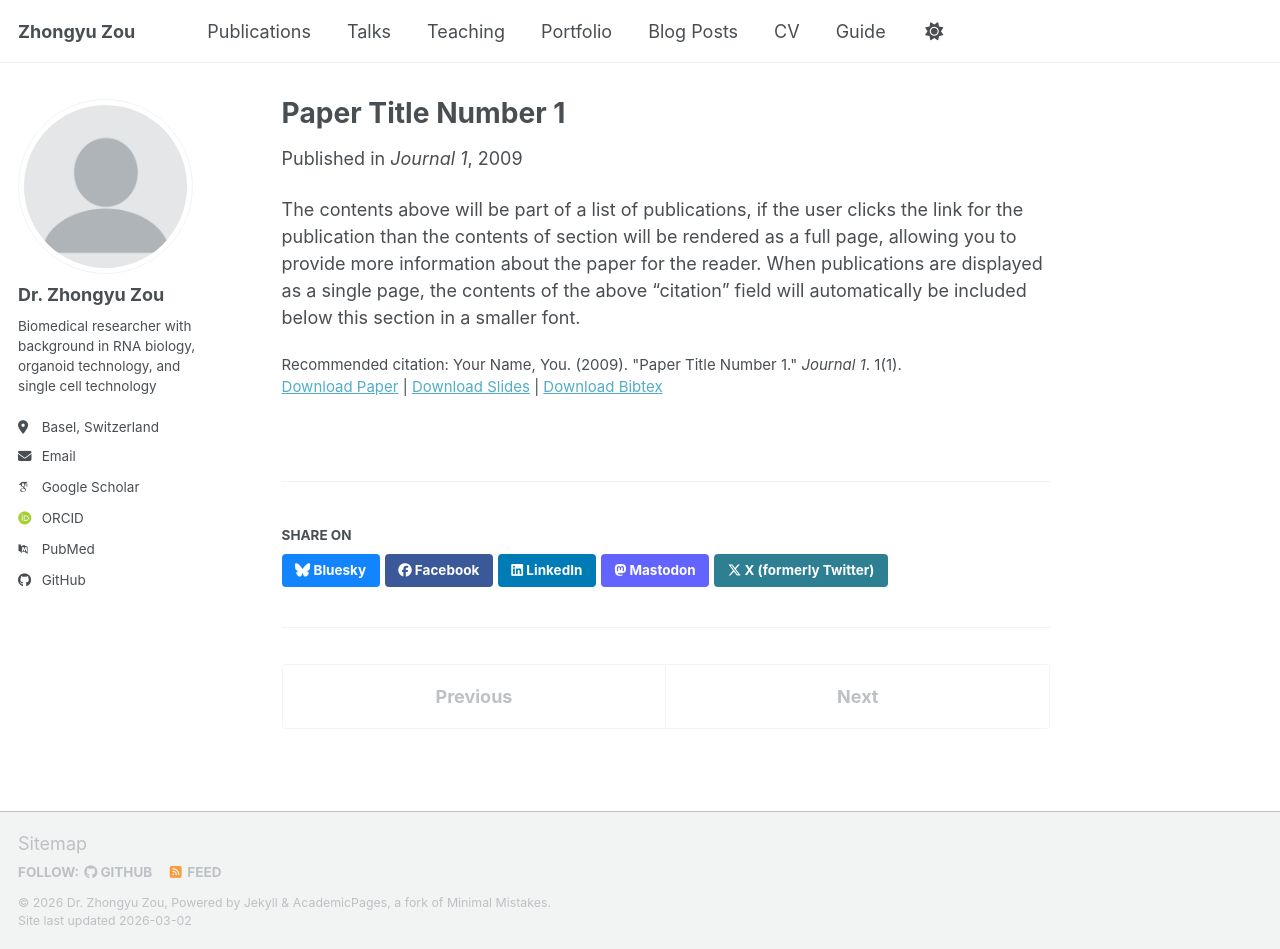
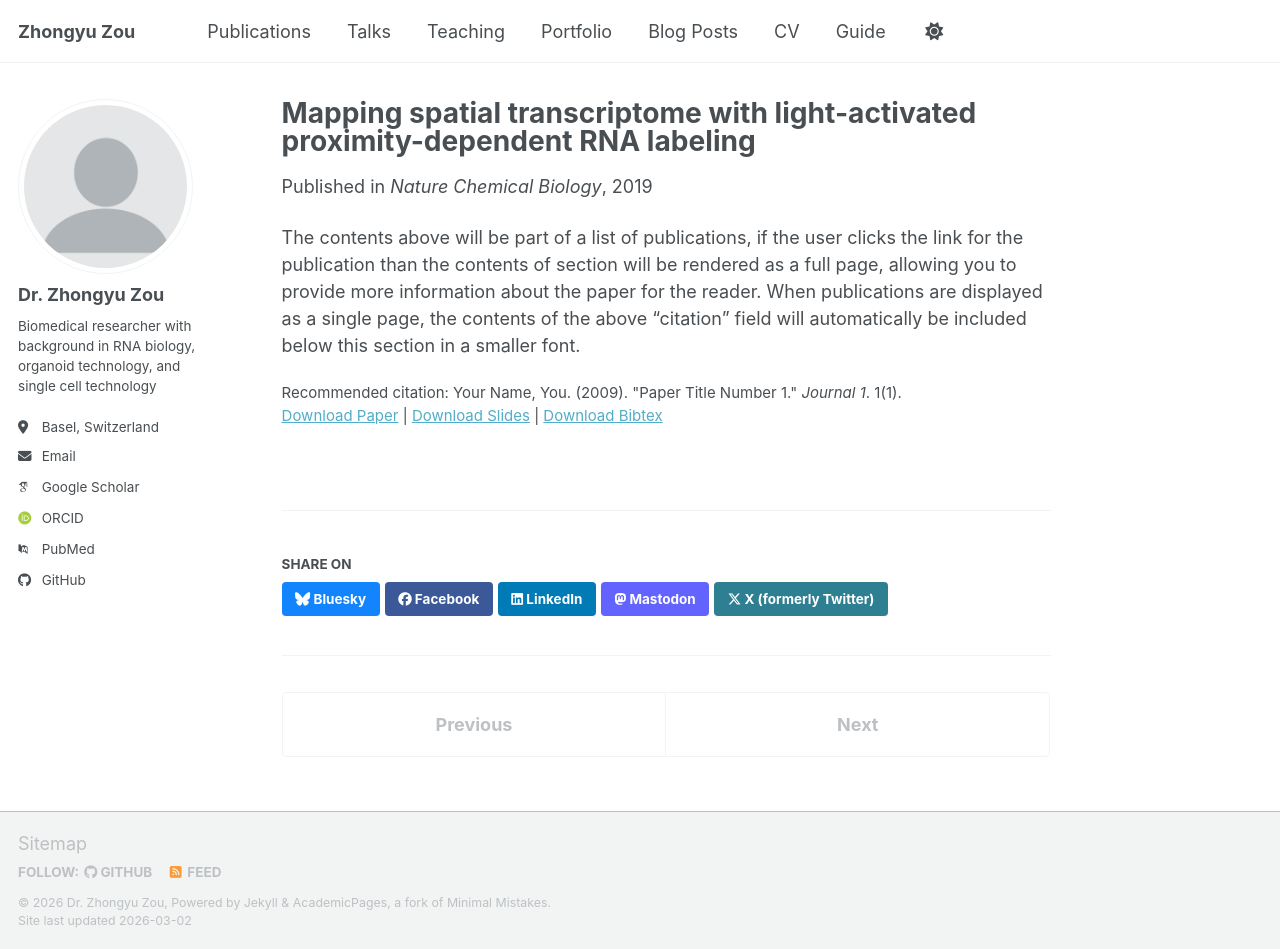
Before and after one commit to zhongyu-zou/zhongyu-zou.github.io, a Jekyll site: the page built from _publications/2009-10-01-paper-title-number-1.md, in a window 1280 px wide and 949 px high. Built offline with Jekyll 4.4.1, drawn with Linux system fonts in a browser that asks for light colours; some web fonts are replaced; a script bundle is joined from its source files by our own code; library files that are not in the unit come from our copies.

Commit message:
Update publication details for Paper Title Number 1

```diff
--- a/_publications/2009-10-01-paper-title-number-1.md
+++ b/_publications/2009-10-01-paper-title-number-1.md
@@ -1,13 +1,13 @@
 ---
-title: "Paper Title Number 1"
+title: "Mapping spatial transcriptome with light-activated proximity-dependent RNA labeling"
 collection: publications
 category: manuscripts
-permalink: /publication/2009-10-01-paper-title-number-1
+permalink: /publication/2019-11-Wang-NChemBio
 excerpt: 'This paper is about the number 1. The number 2 is left for future work.'
-date: 2009-10-01
-venue: 'Journal 1'
+date: 2019-10-07
+venue: 'Nature Chemical Biology'
 slidesurl: 'https://academicpages.github.io/files/slides1.pdf'
-paperurl: 'https://academicpages.github.io/files/paper1.pdf'
+paperurl: 'https://www.nature.com/articles/s41589-019-0368-5'
 bibtexurl: 'https://academicpages.github.io/files/bibtex1.bib'
 citation: 'Your Name, You. (2009). &quot;Paper Title Number 1.&quot; <i>Journal 1</i>. 1(1).'
 ---
```
